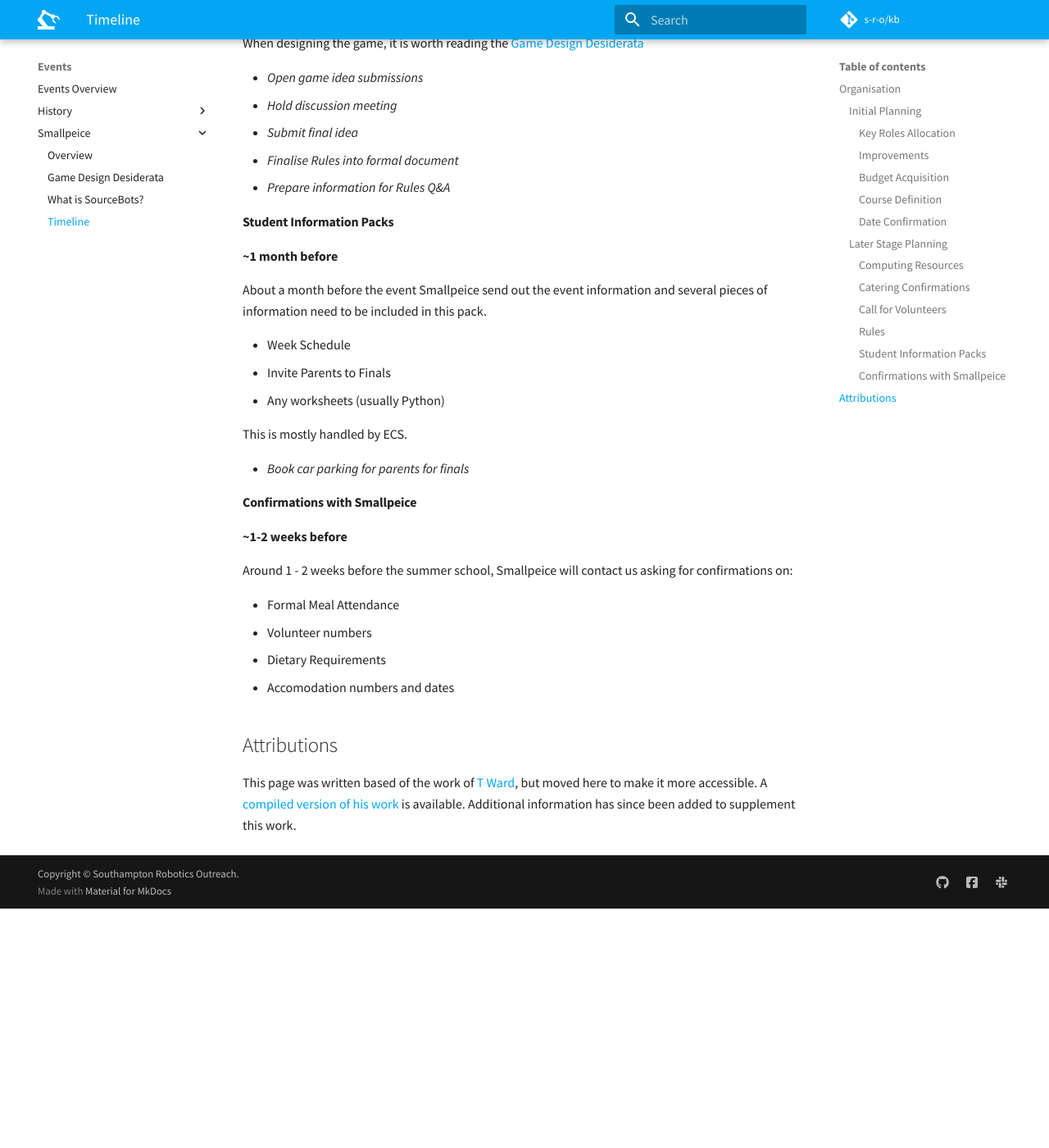
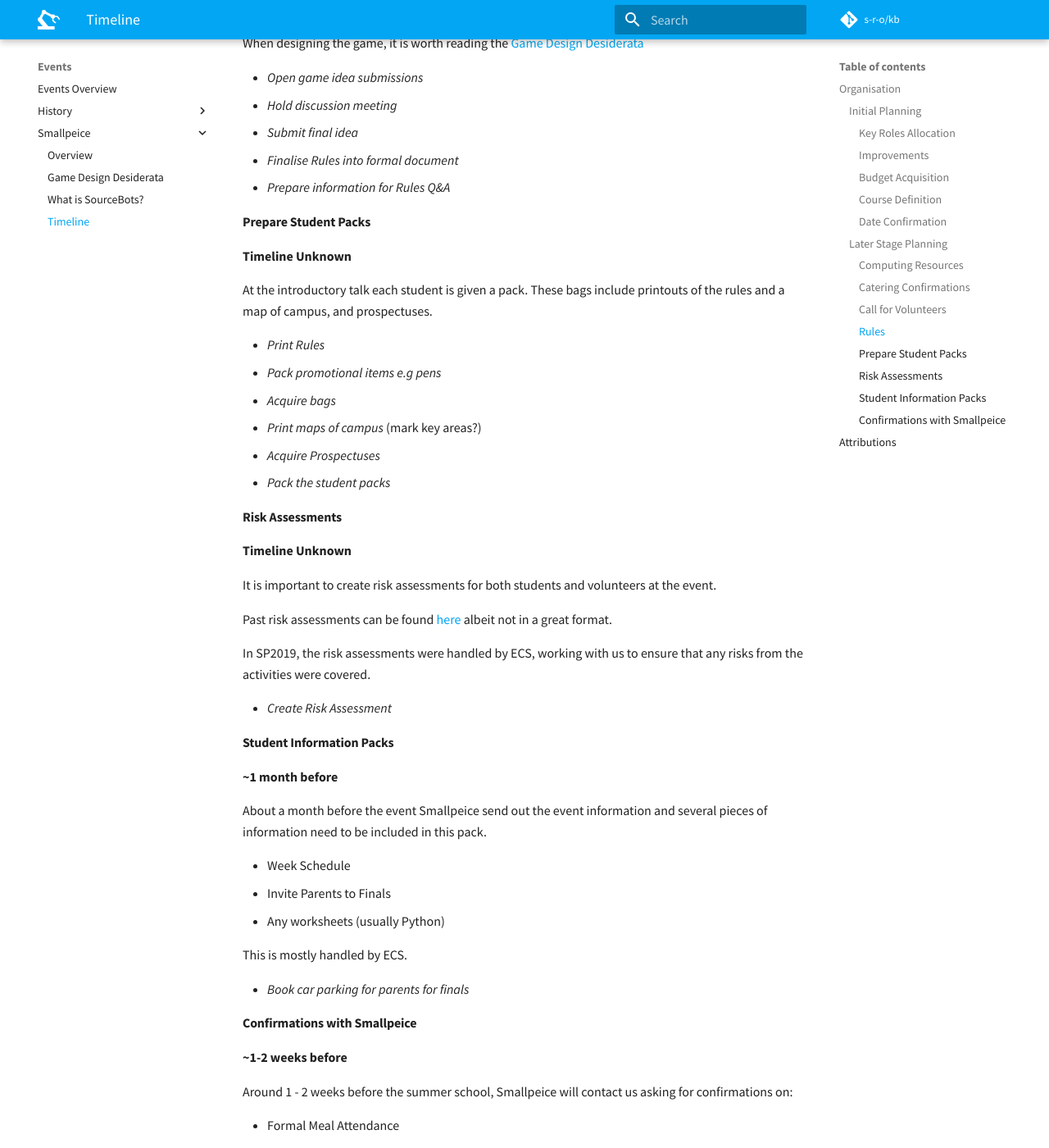
Before and after one commit to roboticsoutreach/kb, an MkDocs documentation site: the page built from docs/events/smallpeice/timeline.md, in a window 1280 px wide and 1400 px high, scrolled down 3904 px. Shown: the whole window at 82% size. Built offline with MkDocs 1.6.1 and Material for MkDocs 9.7.7, drawn with Linux system fonts in a browser that asks for light colours; comment, search, counter and statistics services are not loaded; before the commit the page ends 5012 px from its top, so only the background shows below that.

Commit message:
Later Stage Planning

```diff
--- a/docs/events/smallpeice/timeline.md
+++ b/docs/events/smallpeice/timeline.md
@@ -140,6 +140,30 @@ When designing the game, it is worth reading the [Game Design Desiderata](/event
 - *Finalise Rules into formal document*
 - *Prepare information for Rules Q&A*
 
+#### Prepare Student Packs
+
+**Timeline Unknown**
+
+At the introductory talk each student is given a pack. These bags include printouts of the rules and a map of campus, and prospectuses.
+
+- *Print Rules*
+- *Pack promotional items e.g pens*
+- *Acquire bags*
+- *Print maps of campus* (mark key areas?)
+- *Acquire Prospectuses*
+- *Pack the student packs*
+
+#### Risk Assessments
+
+**Timeline Unknown**
+
+It is important to create risk assessments for both students and volunteers at the event.
+
+Past risk assessments can be found [here](https://github.com/roboticsoutreach/risk-assessments) albeit not in a great format.
+
+In SP2019, the risk assessments were handled by ECS, working with us to ensure that any risks from the activities were covered.
+
+- *Create Risk Assessment*
 
 #### Student Information Packs
 
```
